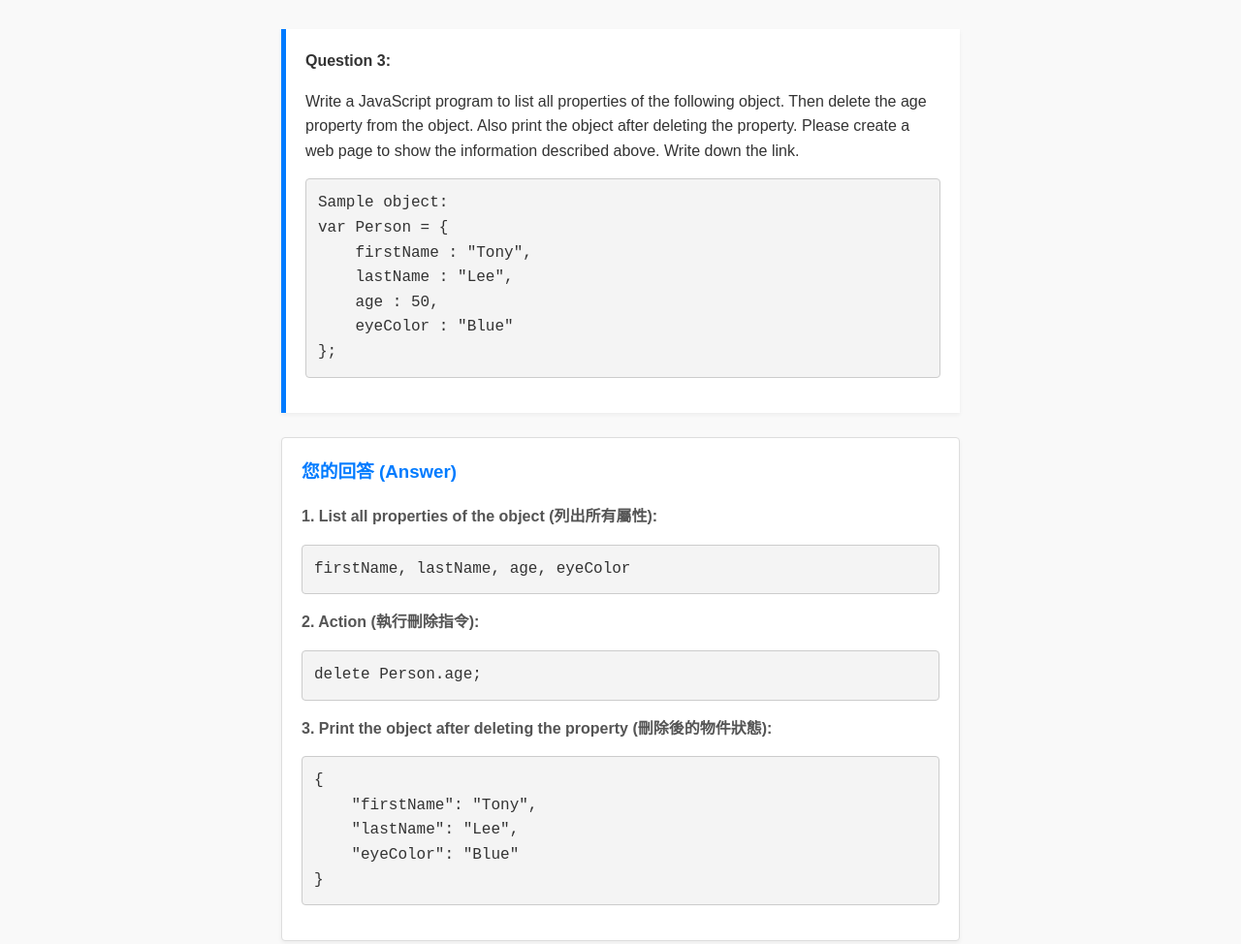
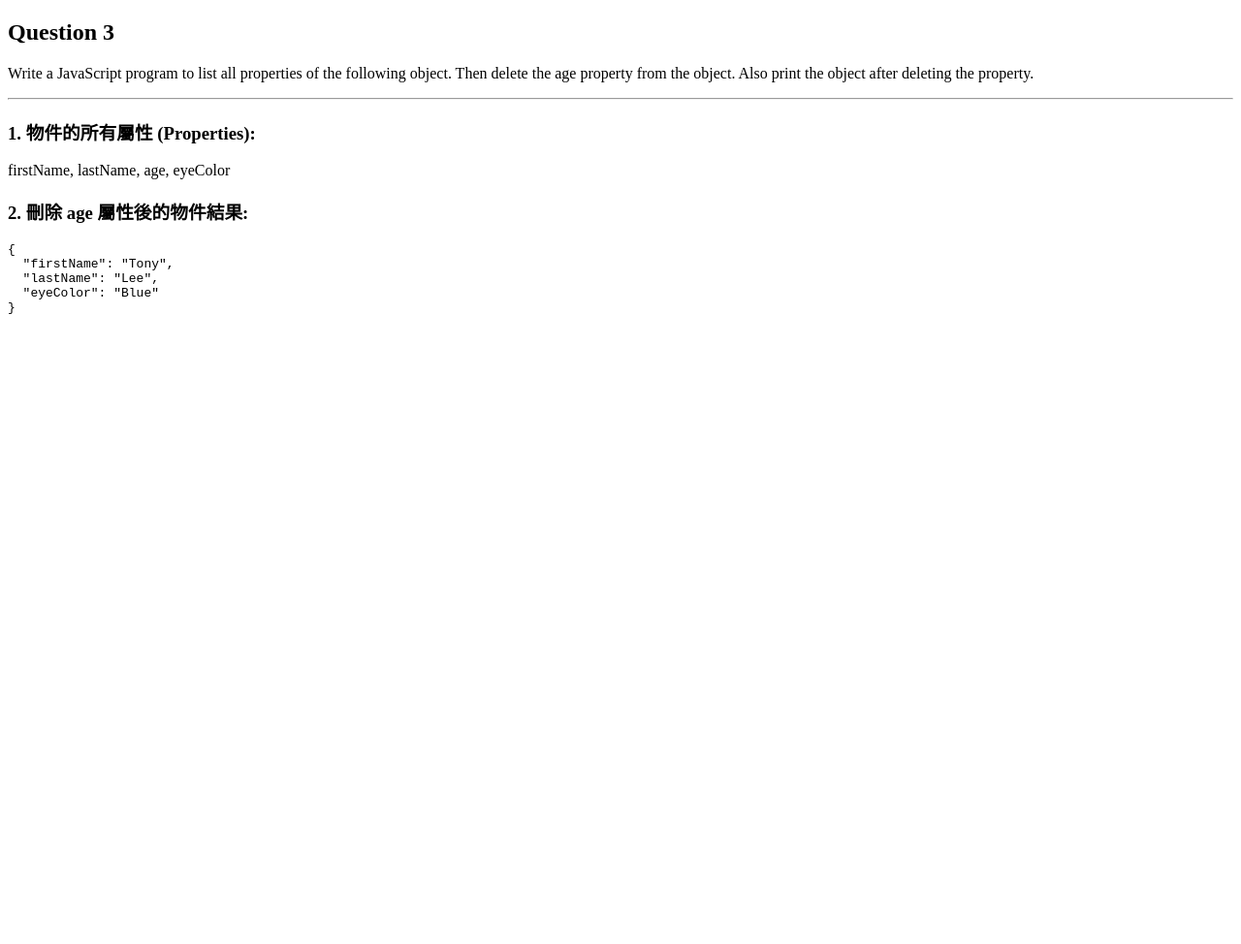
Before and after one commit to nicolehiiiiiii/exercise35, a plain HTML site: page index.html in a window 1280 px wide. Shown: the whole page at 97% size. After the commit the page ends 800 px from the top, so only its background shows below. Drawn offline with Linux system fonts and the light colour scheme.

Commit message:
Update index.html

```diff
--- a/index.html
+++ b/index.html
@@ -1,89 +1,23 @@
 <!DOCTYPE html>
-<html lang="zh-Hant">
+<html>
 <head>
-    <meta charset="UTF-8">
-    <meta name="viewport" content="width=device-width, initial-scale=1.0">
-    <title>JS Object Assignment</title>
-    <style>
-        body {
-            font-family: Arial, sans-serif;
-            margin: 30px auto;
-            max-width: 700px;
-            background-color: #f9f9f9;
-            color: #333;
-            line-height: 1.6;
-        }
-        .question-box {
-            background-color: #fff;
-            padding: 20px;
-            border-left: 5px solid #007bff;
-            box-shadow: 0 2px 4px rgba(0,0,0,0.05);
-            margin-bottom: 25px;
-        }
-        .answer-box {
-            background-color: #fff;
-            padding: 20px;
-            border: 1px solid #ddd;
-            border-radius: 4px;
-            box-shadow: 0 2px 4px rgba(0,0,0,0.05);
-        }
-        h3 {
-            margin-top: 0;
-            color: #007bff;
-        }
-        pre {
-            background-color: #f4f4f4;
-            padding: 12px;
-            border: 1px solid #ccc;
-            border-radius: 4px;
-            overflow-x: auto;
-            font-family: 'Courier New', Courier, monospace;
-        }
-        .result-item {
-            margin-bottom: 15px;
-        }
-        .label {
-            font-weight: bold;
-            color: #555;
-        }
-    </style>
+    <title>JS作業第3題</title>
 </head>
 <body>
 
-    <div class="question-box">
-        <strong>Question 3:</strong>
-        <p>Write a JavaScript program to list all properties of the following object. Then delete the age property from the object. Also print the object after deleting the property. Please create a web page to show the information described above. Write down the link.</p>
-        <pre>
-Sample object:
-var Person = {
-    firstName : "Tony",
-    lastName : "Lee",
-    age : 50,
-    eyeColor : "Blue"
-};</pre>
-    </div>
+    <h2>Question 3</h2>
+    <p>Write a JavaScript program to list all properties of the following object. Then delete the age property from the object. Also print the object after deleting the property.</p>
 
-    <div class="answer-box">
-        <h3>您的回答 (Answer)</h3>
+    <hr>
 
-        <div class="result-item">
-            <span class="label">1. List all properties of the object (列出所有屬性):</span>
-            <pre id="prop-list"></pre>
-        </div>
+    <h3>1. 物件的所有屬性 (Properties):</h3>
+    <p id="show-properties"></p>
 
-        <div class="result-item">
-            <span class="label">2. Action (執行刪除指令):</span>
-            <pre>delete Person.age;</pre>
-        </div>
-
-        <div class="result-item">
-            <span class="label">3. Print the object after deleting the property (刪除後的物件狀態):</span>
-            <pre id="obj-result"></pre>
-        </div>
-    </div>
+    <h3>2. 刪除 age 屬性後的物件結果:</h3>
+    <pre id="show-object"></pre>
 
     <script>
-        // 原始物件
+        // 題目給的原始物件
         var Person = {
             firstName : "Tony",
             lastName : "Lee",
@@ -91,15 +25,15 @@ var Person = {
             eyeColor : "Blue"
         };
 
-        // 1. 列出所有屬性
-        var allProperties = Object.keys(Person).join(', ');
-        document.getElementById('prop-list').textContent = allProperties;
+        // 1. 抓出所有屬性並顯示在網頁上
+        var keys = Object.keys(Person);
+        document.getElementById("show-properties").innerHTML = keys.join(", ");
 
         // 2. 刪除 age 屬性
         delete Person.age;
 
-        // 3. 印出刪除後的物件 (排版成漂亮的 JSON 字串)
-        document.getElementById('obj-result').textContent = JSON.stringify(Person, null, 4);
+        // 3. 把刪除後的物件轉成文字顯示在網頁上
+        document.getElementById("show-object").innerHTML = JSON.stringify(Person, null, 2);
     </script>
 
 </body>
```
